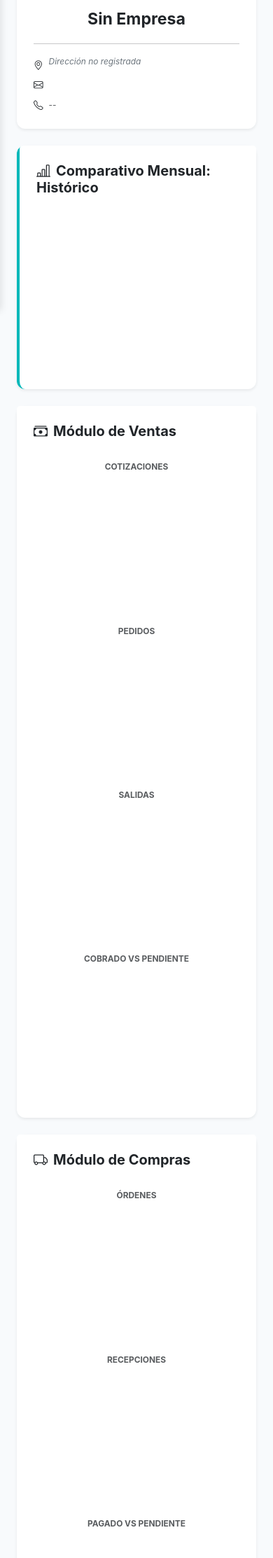
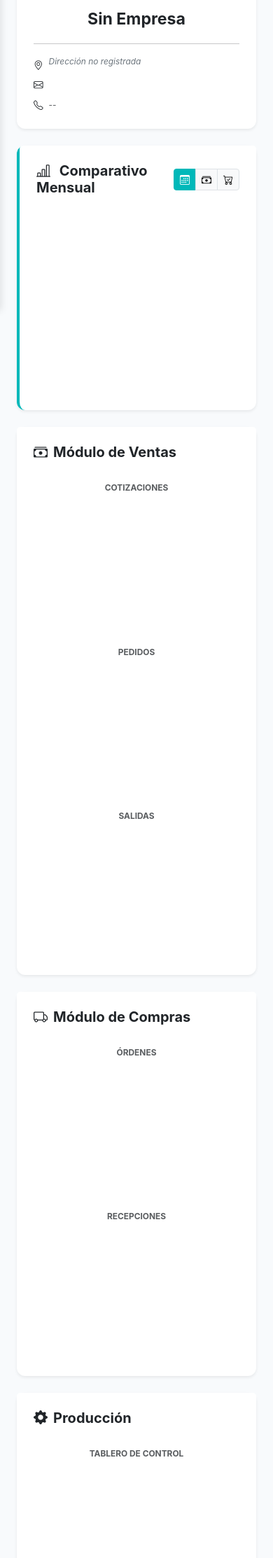
Before and after one commit to LuisMosquedaG/sistema_inventario, a Django app: template templates/inicio/dashboard_inicio.html in a window 390 px wide. Shown: the part 400-2626 px from the top of the page at 70% size. Run offline with Django 5.2, Linux system fonts and the light colour scheme; the template is opened without the code that fills it, so the values that code supplies are empty; a map, chart or similar area stays blank.

Commit message:
graficas

```diff
--- a/templates/inicio/dashboard_inicio.html
+++ b/templates/inicio/dashboard_inicio.html
@@ -19,7 +19,33 @@
         </div>
     </div>
 
-    <!-- 2. SECCIÓN DE EMPRESA Y RESUMEN OPERATIVO -->
+    <!-- 2. SECCIÓN SUPERIOR -->
+    <style>
+        /* ESTILOS PARA TRANSICIÓN SUAVE DEL CAROUSEL */
+        .carousel-wrapper {
+            position: relative;
+            width: 100%;
+            height: 250px;
+            overflow: hidden;
+        }
+        .slide-carousel {
+            position: absolute;
+            top: 0;
+            left: 0;
+            width: 100%;
+            height: 100%;
+            opacity: 0;
+            visibility: hidden;
+            transition: opacity 0.6s ease-in-out, visibility 0.6s;
+            z-index: 1;
+        }
+        .slide-carousel.active {
+            opacity: 1;
+            visibility: visible;
+            z-index: 2;
+        }
+    </style>
+
     <div class="row g-4 mb-4">
         <!-- TU ORGANIZACIÓN -->
         <div class="col-md-6 col-lg-4">
@@ -35,51 +61,57 @@
                             <i class="bi bi-building display-4 text-muted"></i>
                         </div>
                     {% endif %}
-
                     <h3 class="fw-bold text-dark mb-1">{{ empresa.nombre|default:"Sin Empresa" }}</h3>
                     <hr class="w-100 my-3 opacity-25">
-
                     <div class="text-start w-100">
                         <div class="d-flex align-items-start mb-2">
                             <i class="bi bi-geo-alt text-brand me-2 mt-1"></i>
                             <span class="text-muted small">
-                                {% if empresa.calle %}
-                                    {{ empresa.calle }} #{{ empresa.numero|default:"" }}, {{ empresa.colonia|default:"" }}<br>
-                                    {{ empresa.estado|default:"" }}, CP {{ empresa.cp|default:"" }}
-                                {% else %}
-                                    <span class="fst-italic text-secondary">Dirección no registrada</span>
-                                {% endif %}
+                                {% if empresa.calle %}{{ empresa.calle }} #{{ empresa.numero|default:"" }}, {{ empresa.colonia|default:"" }}<br>{{ empresa.estado|default:"" }}, CP {{ empresa.cp|default:"" }}{% else %}<span class="fst-italic text-secondary">Dirección no registrada</span>{% endif %}
                             </span>
                         </div>
-                        <div class="d-flex align-items-center mb-2">
-                            <i class="bi bi-envelope text-brand me-2"></i>
-                            <span class="text-muted small">{{ empresa.correo_contacto }}</span>
-                        </div>
-                        <div class="d-flex align-items-center">
-                            <i class="bi bi-telephone text-brand me-2"></i>
-                            <span class="text-muted small">{{ empresa.telefono_contacto|default:"--" }}</span>
-                        </div>
+                        <div class="d-flex align-items-center mb-2"><i class="bi bi-envelope text-brand me-2"></i><span class="text-muted small">{{ empresa.correo_contacto }}</span></div>
+                        <div class="d-flex align-items-center"><i class="bi bi-telephone text-brand me-2"></i><span class="text-muted small">{{ empresa.telefono_contacto|default:"--" }}</span></div>
                     </div>
                 </div>
             </div>
         </div>
 
-        <!-- RESUMEN OPERATIVO: VENTAS VS COMPRAS -->
+        <!-- RESUMEN OPERATIVO DINÁMICO (CAROUSEL CON FADE) -->
         <div class="col-md-6 col-lg-8">
-            <div class="card border-0 shadow-sm h-100" style="border-radius: 12px; border-left: 4px solid #00b8b9 !important;">
-                <div class="card-header bg-white border-bottom-0 pt-4 px-4">
-                    <h5 class="fw-bold text-dark mb-0"><i class="bi bi-bar-chart-line me-2 text-brand"></i>Comparativo Mensual: Histórico</h5>
+            <div class="card border-0 shadow-sm h-100" style="border-radius: 12px; border-left: 4px solid #00b8b9 !important;" id="containerCarousel">
+                <div class="card-header bg-white border-bottom-0 pt-4 px-4 d-flex justify-content-between align-items-center">
+                    <h5 class="fw-bold text-dark mb-0">
+                        <i class="bi bi-bar-chart-line me-2 text-brand"></i>
+                        <span id="tituloCarousel">Comparativo Mensual</span>
+                    </h5>
+                    <div class="btn-group btn-group-sm" role="group" id="indicadoresCarousel">
+                        <button type="button" class="btn btn-brand text-white" onclick="setSlide(0)" title="Histórico Mensual"><i class="bi bi-calendar3"></i></button>
+                        <button type="button" class="btn btn-light border" onclick="setSlide(1)" title="Ventas: Cobros"><i class="bi bi-cash-stack"></i></button>
+                        <button type="button" class="btn btn-light border" onclick="setSlide(2)" title="Compras: Pagos"><i class="bi bi-cart-check"></i></button>
+                    </div>
                 </div>
-                <div class="card-body p-4 d-flex align-items-center justify-content-center">
-                    <div style="width: 100%; height: 220px; position: relative;">
-                        <canvas id="chartComparativo"></canvas>
+                <div class="card-body p-4">
+                    <div class="carousel-wrapper">
+                        <!-- SLIDE 0 -->
+                        <div class="slide-carousel active" id="slide0">
+                            <canvas id="chartComparativo"></canvas>
+                        </div>
+                        <!-- SLIDE 1 -->
+                        <div class="slide-carousel" id="slide1">
+                            <canvas id="chartPagosVentas"></canvas>
+                        </div>
+                        <!-- SLIDE 2 -->
+                        <div class="slide-carousel" id="slide2">
+                            <canvas id="chartPagosCompras"></canvas>
+                        </div>
                     </div>
                 </div>
             </div>
         </div>
     </div>
 
-    <!-- 3. SECCIÓN DE INDICADORES POR MÓDULO -->
+    <!-- 3. SECCIÓN DE INDICADORES OPERATIVOS -->
     <div class="row g-4">
         <!-- MODULO VENTAS -->
         <div class="col-12">
@@ -89,21 +121,17 @@
                 </div>
                 <div class="card-body p-4">
                     <div class="row g-4">
-                        <div class="col-md-3">
+                        <div class="col-md-4">
                             <h6 class="text-center text-muted small text-uppercase fw-bold mb-3">Cotizaciones</h6>
                             <div style="height: 180px; position: relative;"><canvas id="chartCotizaciones"></canvas></div>
                         </div>
-                        <div class="col-md-3">
+                        <div class="col-md-4">
                             <h6 class="text-center text-muted small text-uppercase fw-bold mb-3">Pedidos</h6>
                             <div style="height: 180px; position: relative;"><canvas id="chartPedidos"></canvas></div>
                         </div>
-                        <div class="col-md-3">
+                        <div class="col-md-4">
                             <h6 class="text-center text-muted small text-uppercase fw-bold mb-3">Salidas</h6>
                             <div style="height: 180px; position: relative;"><canvas id="chartSalidas"></canvas></div>
-                        </div>
-                        <div class="col-md-3">
-                            <h6 class="text-center text-muted small text-uppercase fw-bold mb-3">Cobrado vs Pendiente</h6>
-                            <div style="height: 180px; position: relative;"><canvas id="chartPagosVentas"></canvas></div>
                         </div>
                     </div>
                 </div>
@@ -111,24 +139,20 @@
         </div>
 
         <!-- MODULO COMPRAS -->
-        <div class="col-md-12">
-            <div class="card border-0 shadow-sm" style="border-radius: 12px;">
+        <div class="col-md-7">
+            <div class="card border-0 shadow-sm h-100" style="border-radius: 12px;">
                 <div class="card-header bg-white border-bottom-0 pt-4 px-4">
                     <h5 class="fw-bold text-dark mb-0"><i class="bi bi-truck me-2 text-brand"></i>Módulo de Compras</h5>
                 </div>
                 <div class="card-body p-4">
                     <div class="row g-4">
-                        <div class="col-md-4">
+                        <div class="col-md-6">
                             <h6 class="text-center text-muted small text-uppercase fw-bold mb-3">Órdenes</h6>
                             <div style="height: 180px; position: relative;"><canvas id="chartCompras"></canvas></div>
                         </div>
-                        <div class="col-md-4">
+                        <div class="col-md-6">
                             <h6 class="text-center text-muted small text-uppercase fw-bold mb-3">Recepciones</h6>
                             <div style="height: 180px; position: relative;"><canvas id="chartRecepciones"></canvas></div>
-                        </div>
-                        <div class="col-md-4">
-                            <h6 class="text-center text-muted small text-uppercase fw-bold mb-3">Pagado vs Pendiente</h6>
-                            <div style="height: 180px; position: relative;"><canvas id="chartPagosCompras"></canvas></div>
                         </div>
                     </div>
                 </div>
@@ -136,14 +160,14 @@
         </div>
 
         <!-- MODULO PRODUCCIÓN -->
-        <div class="col-md-12">
-            <div class="card border-0 shadow-sm" style="border-radius: 12px;">
+        <div class="col-md-5">
+            <div class="card border-0 shadow-sm h-100" style="border-radius: 12px;">
                 <div class="card-header bg-white border-bottom-0 pt-4 px-4">
-                    <h5 class="fw-bold text-dark mb-0"><i class="bi bi-gear-fill me-2 text-brand"></i>Producción (Taller)</h5>
+                    <h5 class="fw-bold text-dark mb-0"><i class="bi bi-gear-fill me-2 text-brand"></i>Producción</h5>
                 </div>
                 <div class="card-body p-4 d-flex flex-column align-items-center justify-content-center">
-                    <h6 class="text-muted small text-uppercase fw-bold mb-3 w-100 text-center">Tablero de Control (OPs)</h6>
-                    <div style="width: 100%; max-width: 400px; height: 180px; position: relative;">
+                    <h6 class="text-muted small text-uppercase fw-bold mb-3 w-100 text-center">Tablero de Control</h6>
+                    <div style="width: 100%; max-width: 350px; height: 180px; position: relative;">
                         <canvas id="chartProduccion"></canvas>
                     </div>
                 </div>
@@ -161,7 +185,7 @@
         'ganada': '#ebfbee', 'rechazada': '#fff5f5', 'cancelada': '#fff5f5', 'cancelado': '#fff5f5',
         'revision': '#fff3bf', 'pendiente': '#ff8787', 'confirmado': '#e7f5ff', 'completo': '#ebfbee',
         'completada': '#ebfbee', 'parcial': '#ffd43b', 'recibida': '#ebfbee', 'surtido': '#0ca678',
-        'en_proceso': '#e7f5ff', 'testeo': '#fff3bf', 'terminado': '#2f9e44'
+        'en_proceso': '#e7f5ff', 'testeo': '#fff3bf', 'terminado': '#2f9e44', 'pagado': '#0ca678'
     };
 
     const getColors = (labels) => labels.map(label => colorMap[label.toLowerCase()] || '#ced4da');
@@ -183,7 +207,7 @@
         });
     }
 
-    function createPaymentBarChart(canvasId, data) {
+    function createPaymentBarChart(canvasId, data, labelPagado) {
         const canvas = document.getElementById(canvasId);
         if (!canvas) return;
         const ctx = canvas.getContext('2d');
@@ -194,12 +218,12 @@
         new Chart(ctx, {
             type: 'bar',
             data: {
-                labels: ['Pagado', 'Pendiente'],
+                labels: [labelPagado, 'Pendiente'],
                 datasets: [{
                     data: [data.pagado, data.pendiente],
                     backgroundColor: ['#0ca678', '#ff8787'],
                     borderRadius: 5,
-                    barThickness: 30
+                    barThickness: 50
                 }]
             },
             options: {
@@ -210,12 +234,49 @@
         });
     }
 
+    // --- LÓGICA DE CAROUSEL CON FADE ---
+    let currentSlide = 0;
+    const slides = ['slide0', 'slide1', 'slide2'];
+    const titulos = [
+        'Comparativo Mensual: Histórico',
+        'Ventas: Cobrado vs Pendiente',
+        'Compras: Pagado vs Pendiente'
+    ];
+    let carouselInterval;
+
+    function showSlide(index) {
+        slides.forEach((s, i) => {
+            const el = document.getElementById(s);
+            const btn = document.getElementById('indicadoresCarousel').children[i];
+            if (i === index) {
+                el.classList.add('active');
+                btn.classList.add('btn-brand', 'text-white');
+                btn.classList.remove('btn-light', 'border');
+            } else {
+                el.classList.remove('active');
+                btn.classList.remove('btn-brand', 'text-white');
+                btn.classList.add('btn-light', 'border');
+            }
+        });
+        document.getElementById('tituloCarousel').innerText = titulos[index];
+        currentSlide = index;
+    }
+
+    function nextSlide() { showSlide((currentSlide + 1) % slides.length); }
+    function setSlide(index) {
+        showSlide(index);
+        stopCarousel();
+        setTimeout(startCarousel, 12000); // Pausar más tiempo si es manual
+    }
+
+    function startCarousel() { if(!carouselInterval) carouselInterval = setInterval(nextSlide, 5000); }
+    function stopCarousel() { clearInterval(carouselInterval); carouselInterval = null; }
+
     document.addEventListener('DOMContentLoaded', function() {
         try {
             const stats = JSON.parse('{{ stats_json|escapejs }}');
             const resumen = JSON.parse('{{ resumen_json|escapejs }}');
 
-            // 1. Gráfica Comparativa Histórica
             const ctxComp = document.getElementById('chartComparativo').getContext('2d');
             if (resumen.some(r => r.ventas > 0 || r.compras > 0)) {
                 new Chart(ctxComp, {
@@ -238,7 +299,6 @@
                 ctxComp.fillText("Sin datos financieros este periodo", ctxComp.canvas.width/2, ctxComp.canvas.height/2);
             }
 
-            // 2. Gráficas de Dona (Conteo)
             createDoughnutChart('chartCotizaciones', stats.cotizaciones);
             createDoughnutChart('chartPedidos', stats.pedidos);
             createDoughnutChart('chartSalidas', stats.salidas);
@@ -246,9 +306,13 @@
             createDoughnutChart('chartRecepciones', stats.recepciones);
             createDoughnutChart('chartProduccion', stats.produccion);
 
-            // 3. Gráficas de Barras (Monetario)
-            createPaymentBarChart('chartPagosVentas', stats.monetario_ventas);
-            createPaymentBarChart('chartPagosCompras', stats.monetario_compras);
+            createPaymentBarChart('chartPagosVentas', stats.monetario_ventas, 'Cobrado');
+            createPaymentBarChart('chartPagosCompras', stats.monetario_compras, 'Pagado');
+
+            startCarousel();
+            const container = document.getElementById('containerCarousel');
+            container.addEventListener('mouseenter', stopCarousel);
+            container.addEventListener('mouseleave', startCarousel);
 
         } catch (e) { console.error("Error al inicializar gráficas:", e); }
     });
```
Also changed, not shown: db.sqlite3.
